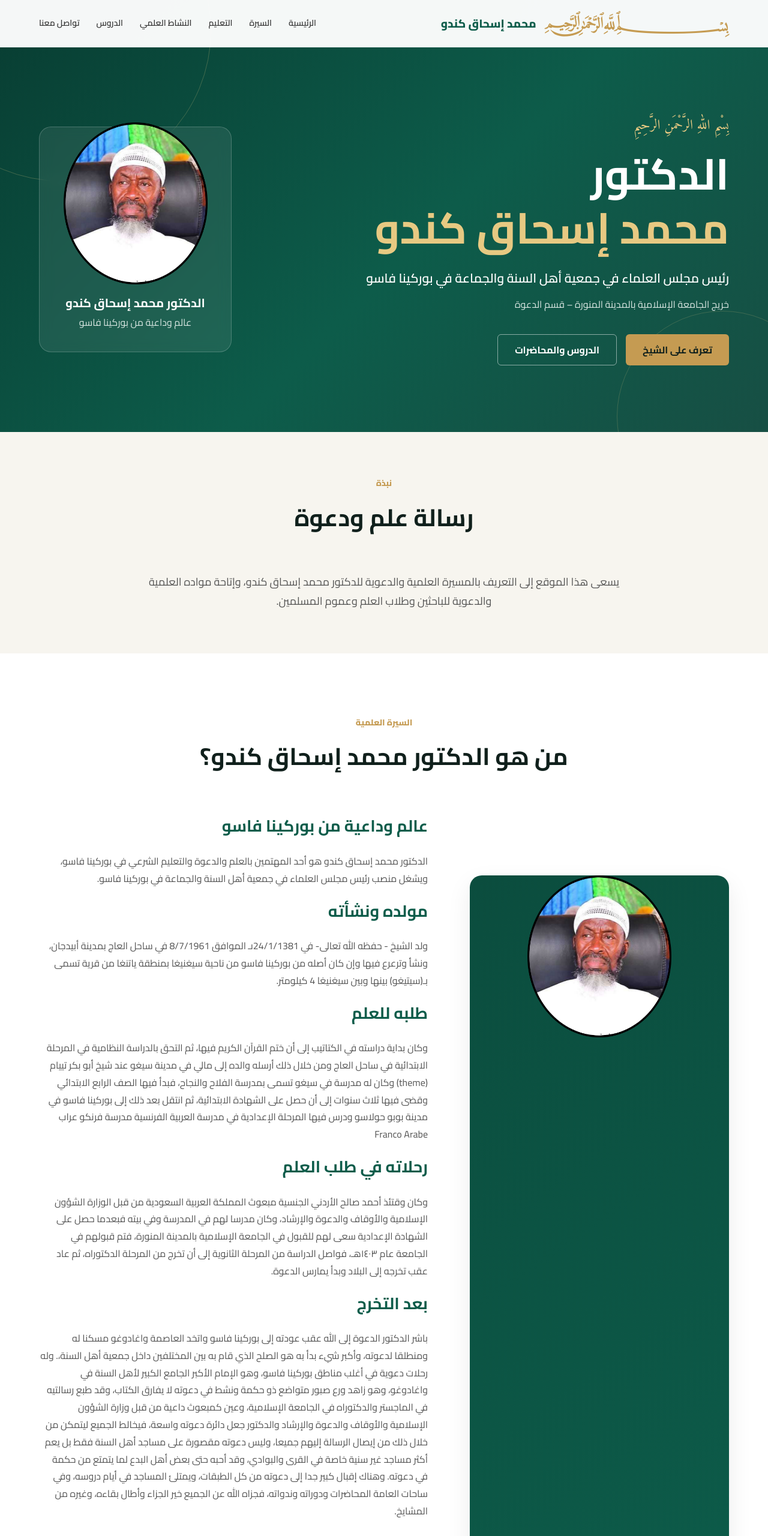
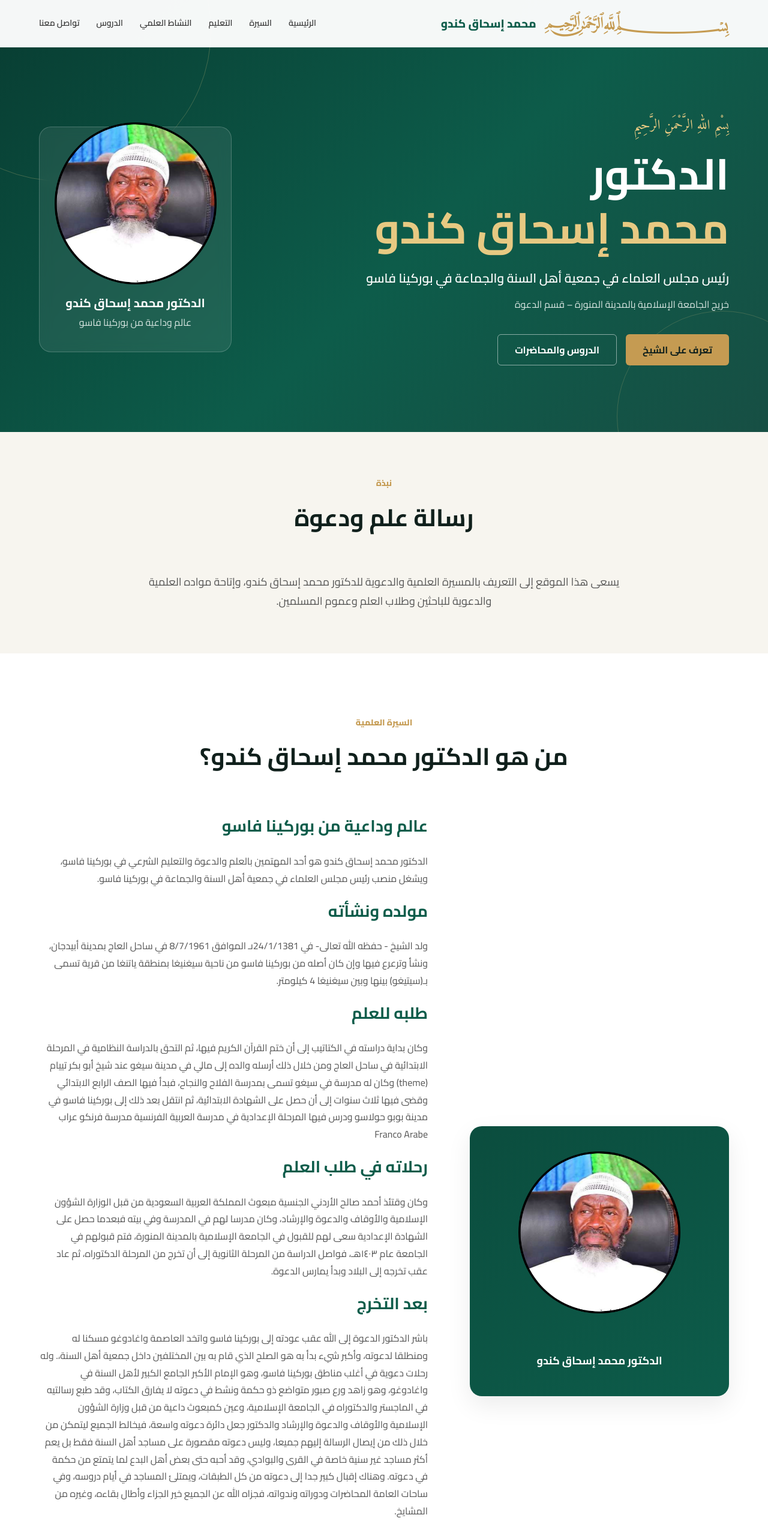
Before and after one commit to assalahmultiservice-netizen/dr.mohammadishacqkindo, a plain HTML site: page index.html in a window 1280 px wide. Shown: the top 2560 px of the page at 60% size. Drawn offline with Linux system fonts and the light colour scheme.

Commit message:
Update style.css

```diff
--- a/style.css
+++ b/style.css
@@ -1144,11 +1144,11 @@ textarea {
 }
 img{
     height: 270px;
-    width: 240px;
+    width: 270px;
     place-items: center;
 }
 .photo{
-    height: 1200px;
+    height: auto;
     width: auto;
 }
 photos-div{
```
